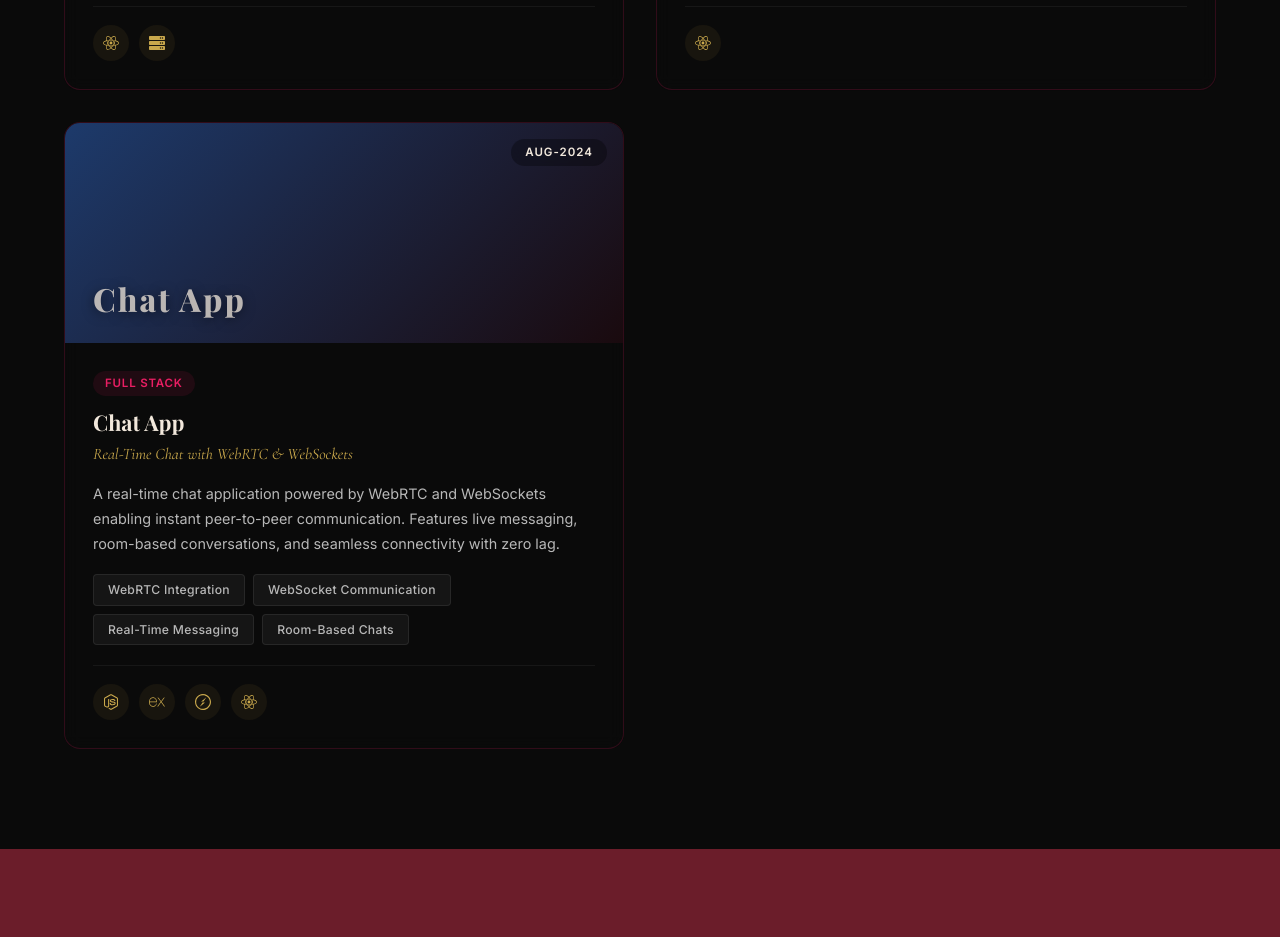
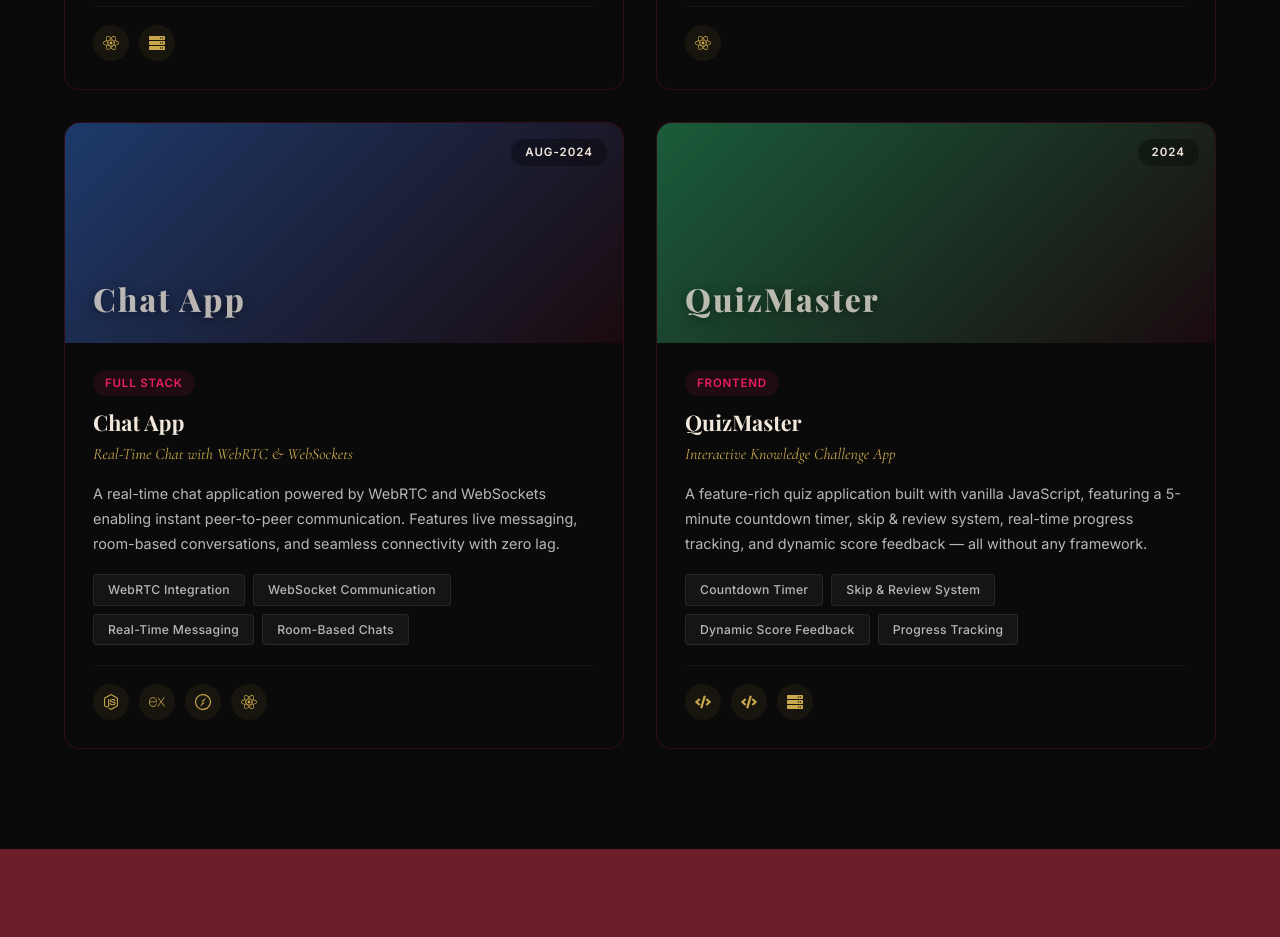
Before and after one commit to afridiijaz/ijaz-ahmad-portfolio, a React (Vite) app: page /projects in a window 1280 px wide. Shown: the part 1800-2737 px from the top of the page. Built offline with nearby package versions, Linux system fonts and the light colour scheme; a web font is replaced by a local one.

Commit message:
added a new project called quizmater

```diff
--- a/src/pages/Projects/Projects.jsx
+++ b/src/pages/Projects/Projects.jsx
@@ -8,6 +8,7 @@ import {
   FaNodeJs,
   FaDatabase,
   FaCloudUploadAlt,
+  FaCode,
 } from 'react-icons/fa';
 import {
   SiMongodb,
@@ -150,6 +151,30 @@ const projects = [
     githubUrl: 'https://github.com/afridiijaz/websocket',
     image: null,
     color: '#1D3A6B',
+  },
+  {
+    id: 6,
+    title: 'QuizMaster',
+    tagline: 'Interactive Knowledge Challenge App',
+    description:
+      'A feature-rich quiz application built with vanilla JavaScript, featuring a 5-minute countdown timer, skip & review system, real-time progress tracking, and dynamic score feedback — all without any framework.',
+    tags: ['Frontend'],
+    tech: [
+      { name: 'HTML5', icon: <FaCode /> },
+      { name: 'CSS3', icon: <FaCode /> },
+      { name: 'JavaScript', icon: <FaServer /> },
+    ],
+    features: [
+      'Countdown Timer',
+      'Skip & Review System',
+      'Dynamic Score Feedback',
+      'Progress Tracking',
+    ],
+    period: '2024',
+    liveUrl: 'https://afridiijaz.github.io/QuizApp/',
+    githubUrl: 'https://github.com/afridiijaz/QuizApp',
+    image: null,
+    color: '#1A5C3A',
   },
 ];
 
```
